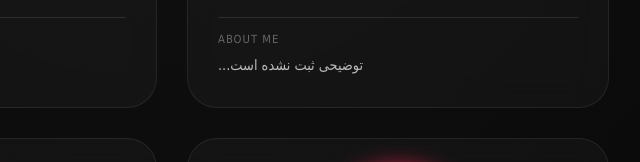
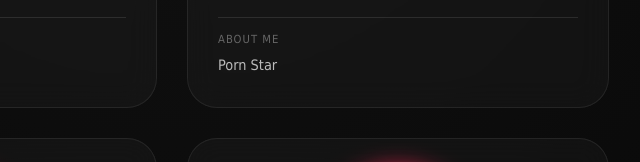
Before and after one commit to TV8569/alafan-bikar-, a plain HTML site: page squad/index.html in a window 1280 px wide. Shown: the part 1291-1453 px from the top of the page, 468-1108 px from the left. Drawn offline with Linux system fonts and the light colour scheme.

Commit message:
Update index.html

```diff
--- a/squad/index.html
+++ b/squad/index.html
@@ -302,7 +302,7 @@
 
             <div class="description-box">
                 <span class="description-title">ABOUT ME</span>
-                <p>توضیحی ثبت نشده است...</p>
+                <p>Porn Star</p>
             </div>
         </div>
 
```
